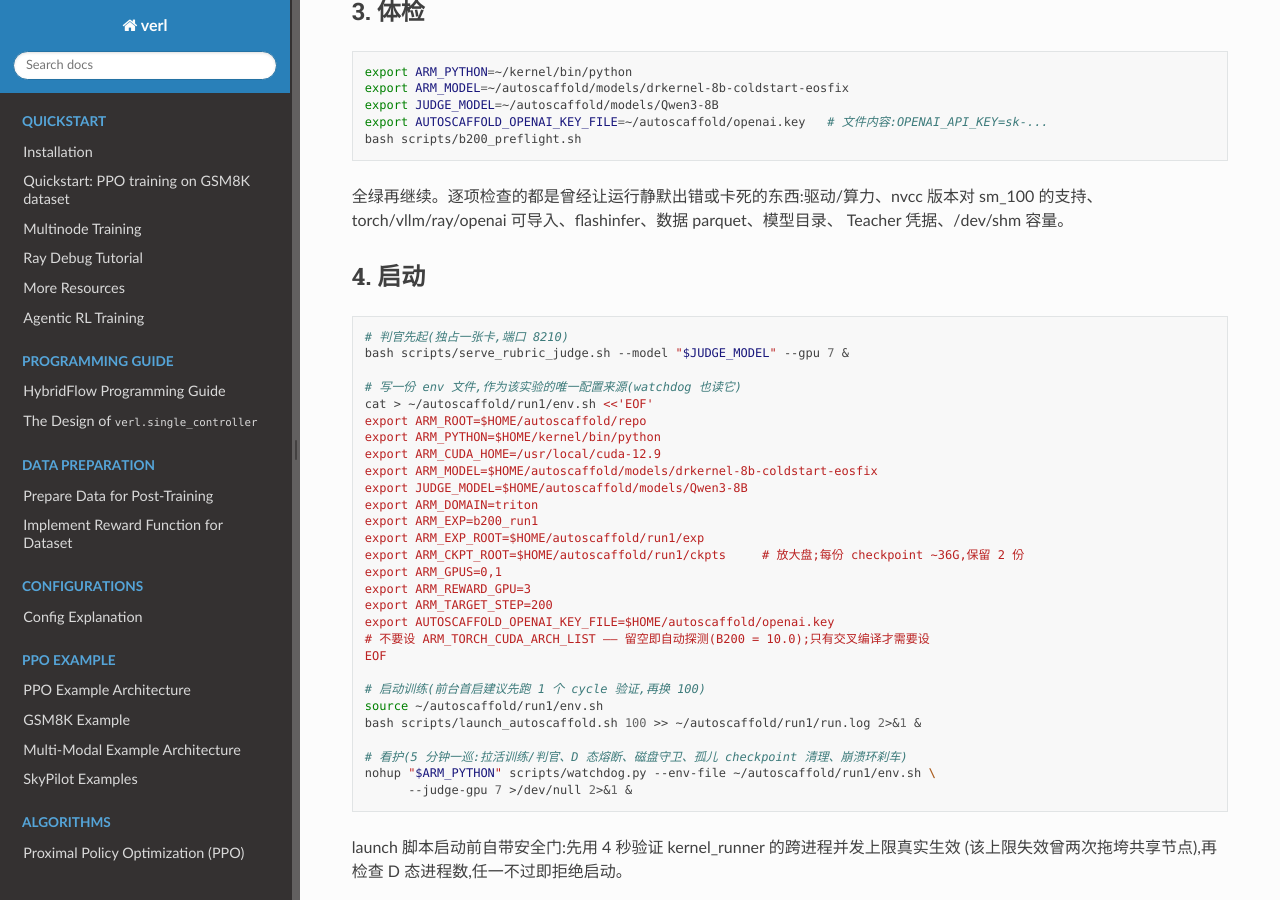
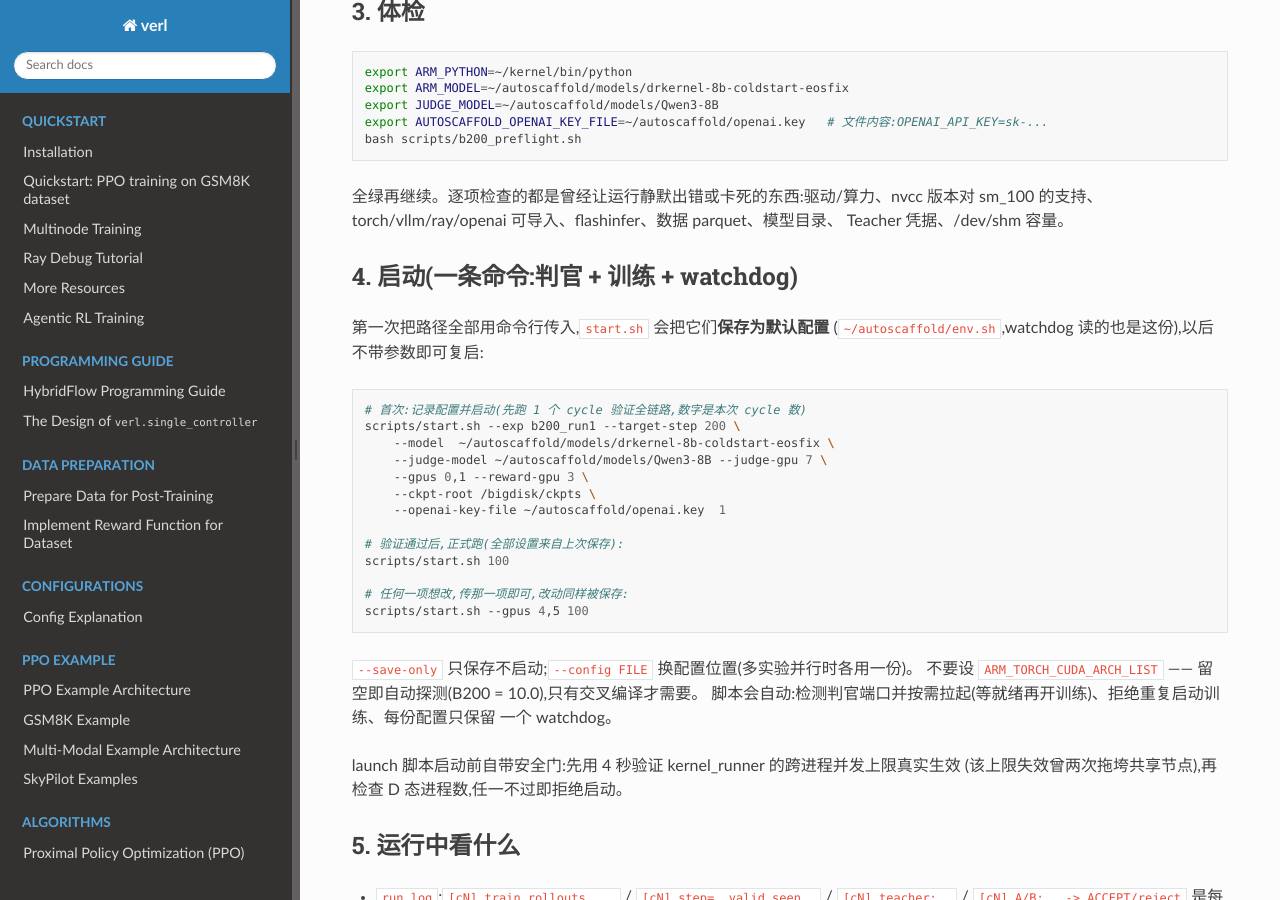
Before and after one commit to zzj1111/kernelauto, a Sphinx documentation site: the page built from docs/B200.md, in a window 1280 px wide and 900 px high, scrolled down 1249 px. Built offline with Sphinx 7.4.7 and the Read the Docs theme 3.1.0, drawn with Linux system fonts in a browser that asks for light colours; pages that are not in the unit, such as notebooks, are missing from menus; comment, search, counter and statistics services are not loaded.

Commit message:
feat: start.sh — flags on first run become the saved default config
One entry point for judge + training + watchdog. Paths are passed as command
line flags once and written to the env.sh the watchdog already reads; later
runs reuse the saved settings, and any flag passed again overrides that one
value and updates the file. Refuses to double-start run_arm, waits for the
judge port before training, keeps exactly one watchdog per config.

Verified: missing-required error, first save with defaults filled, and
single-flag override preserving the rest.

````diff
--- a/docs/B200.md
+++ b/docs/B200.md
@@ -63,38 +63,31 @@ bash scripts/b200_preflight.sh
 sm_100 的支持、torch/vllm/ray/openai 可导入、flashinfer、数据 parquet、模型目录、
 Teacher 凭据、/dev/shm 容量。
 
-## 4. 启动
+## 4. 启动(一条命令:判官 + 训练 + watchdog)
+
+第一次把路径全部用命令行传入,`start.sh` 会把它们**保存为默认配置**
+(`~/autoscaffold/env.sh`,watchdog 读的也是这份),以后不带参数即可复启:
 
 ```bash
-# 判官先起(独占一张卡,端口 8210)
-bash scripts/serve_rubric_judge.sh --model "$JUDGE_MODEL" --gpu 7 &
+# 首次:记录配置并启动(先跑 1 个 cycle 验证全链路,数字是本次 cycle 数)
+scripts/start.sh --exp b200_run1 --target-step 200 \
+    --model  ~/autoscaffold/models/drkernel-8b-coldstart-eosfix \
+    --judge-model ~/autoscaffold/models/Qwen3-8B --judge-gpu 7 \
+    --gpus 0,1 --reward-gpu 3 \
+    --ckpt-root /bigdisk/ckpts \
+    --openai-key-file ~/autoscaffold/openai.key  1
 
-# 写一份 env 文件,作为该实验的唯一配置来源(watchdog 也读它)
-cat > ~/autoscaffold/run1/env.sh <<'EOF'
-export ARM_ROOT=$HOME/autoscaffold/repo
-export ARM_PYTHON=$HOME/kernel/bin/python
-export ARM_CUDA_HOME=/usr/local/cuda-12.9
-export ARM_MODEL=$HOME/autoscaffold/models/drkernel-8b-coldstart-eosfix
-export JUDGE_MODEL=$HOME/autoscaffold/models/Qwen3-8B
-export ARM_DOMAIN=triton
-export ARM_EXP=b200_run1
-export ARM_EXP_ROOT=$HOME/autoscaffold/run1/exp
-export ARM_CKPT_ROOT=$HOME/autoscaffold/run1/ckpts     # 放大盘;每份 checkpoint ~36G,保留 2 份
-export ARM_GPUS=0,1
-export ARM_REWARD_GPU=3
-export ARM_TARGET_STEP=200
-export AUTOSCAFFOLD_OPENAI_KEY_FILE=$HOME/autoscaffold/openai.key
-# 不要设 ARM_TORCH_CUDA_ARCH_LIST —— 留空即自动探测(B200 = 10.0);只有交叉编译才需要设
-EOF
+# 验证通过后,正式跑(全部设置来自上次保存):
+scripts/start.sh 100
 
-# 启动训练(前台首启建议先跑 1 个 cycle 验证,再换 100)
-source ~/autoscaffold/run1/env.sh
-bash scripts/launch_autoscaffold.sh 100 >> ~/autoscaffold/run1/run.log 2>&1 &
+# 任何一项想改,传那一项即可,改动同样被保存:
+scripts/start.sh --gpus 4,5 100
+```
 
-# 看护(5 分钟一巡:拉活训练/判官、D 态熔断、磁盘守卫、孤儿 checkpoint 清理、崩溃环刹车)
-nohup "$ARM_PYTHON" scripts/watchdog.py --env-file ~/autoscaffold/run1/env.sh \
-      --judge-gpu 7 >/dev/null 2>&1 &
-```
+`--save-only` 只保存不启动;`--config FILE` 换配置位置(多实验并行时各用一份)。
+不要设 `ARM_TORCH_CUDA_ARCH_LIST` —— 留空即自动探测(B200 = 10.0),只有交叉编译才需要。
+脚本会自动:检测判官端口并按需拉起(等就绪再开训练)、拒绝重复启动训练、每份配置只保留
+一个 watchdog。
 
 launch 脚本启动前自带安全门:先用 4 秒验证 kernel_runner 的跨进程并发上限真实生效
 (该上限失效曾两次拖垮共享节点),再检查 D 态进程数,任一不过即拒绝启动。
````
Also changed, not shown: 1 other file.
